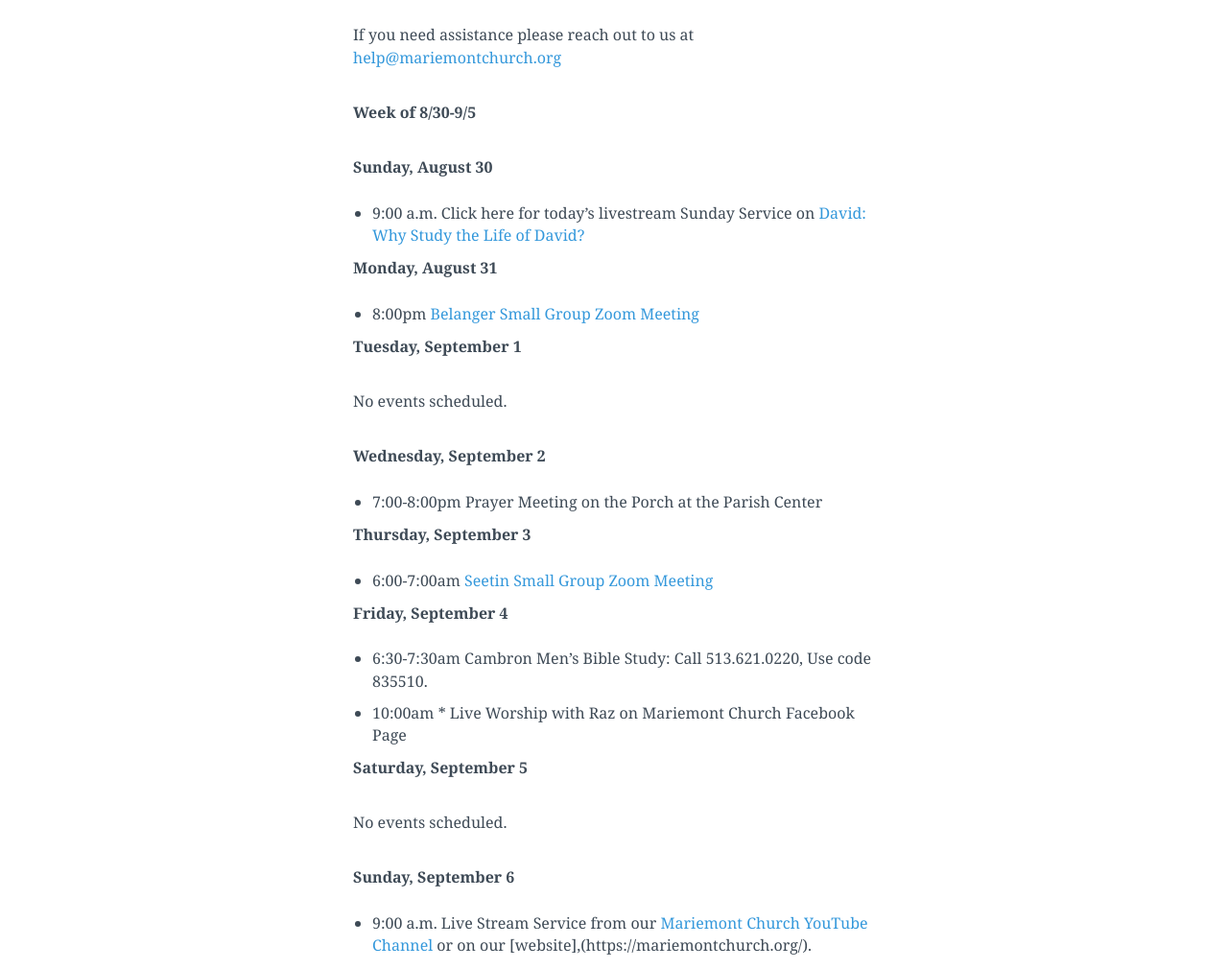
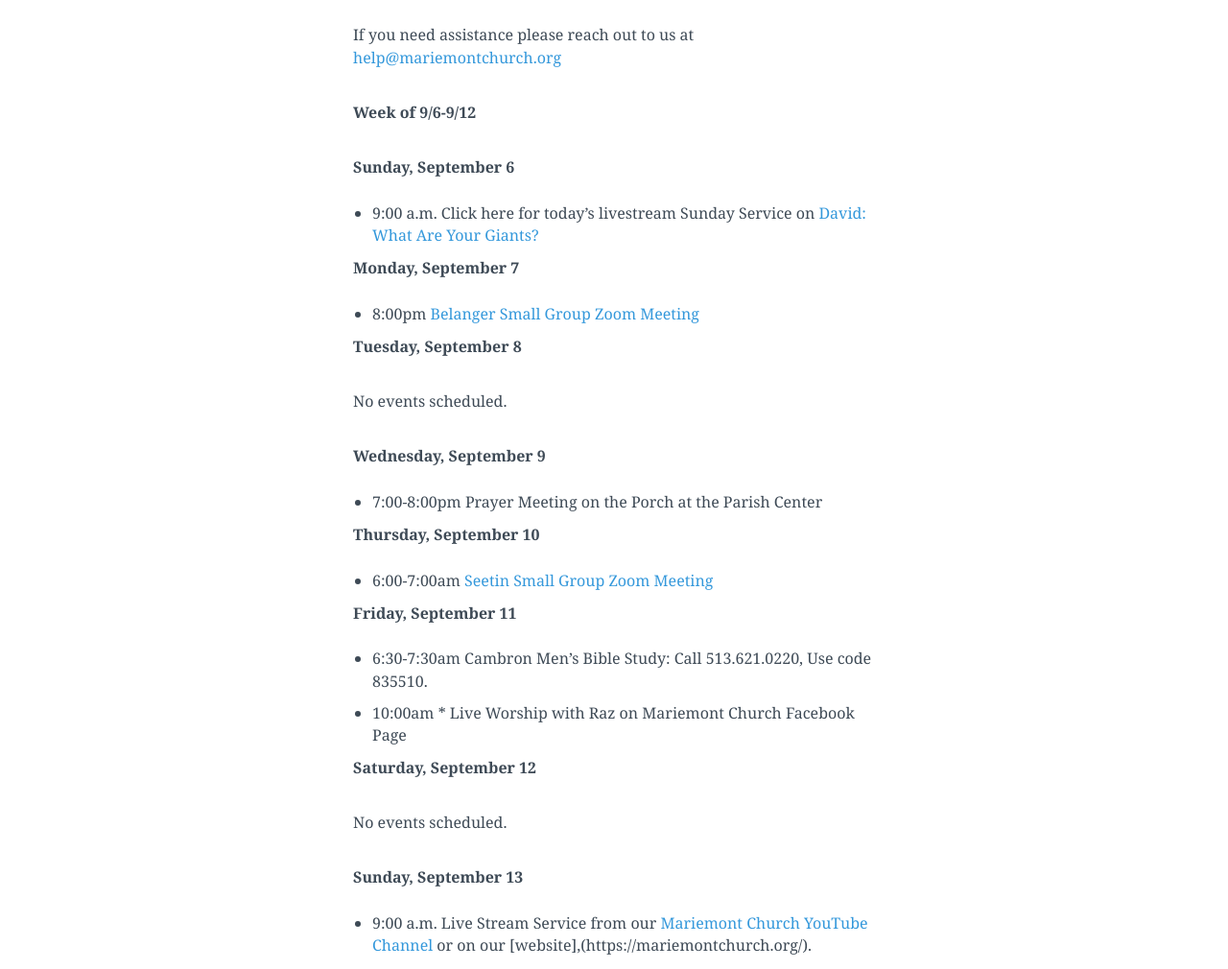
Before and after one commit to lukemoderwell/mariemont, a Jekyll site: the page built from updates.markdown, in a window 1280 px wide and 1400 px high. Shown: the part 311-1321 px from the top of the window at 96% size. Built offline with Jekyll 4.4.1, drawn with Linux system fonts in a browser that asks for light colours; nearby versions of some CDN libraries.

Commit message:
Updated Updates

```diff
--- a/updates.markdown
+++ b/updates.markdown
@@ -15,38 +15,38 @@ If you are new to our online church community, we would love to pray for you and
 
 If you need assistance please reach out to us at [help@mariemontchurch.org](http://help@mariemontchurch.org)
 
-**Week of 8/30-9/5**
+**Week of 9/6-9/12**
 
-**Sunday, August 30**
+**Sunday, September 6**
 
-* 9:00 a.m. Click here for today's livestream Sunday Service on [David: Why Study the Life of David?](https://youtu.be/brV8RVVukgw)
+* 9:00 a.m. Click here for today's livestream Sunday Service on [David: What Are Your Giants?](https://youtu.be/qdvaBRxQkSg)
 
-**Monday, August 31**
+**Monday, September 7**
 
 * 8:00pm [Belanger Small Group Zoom Meeting ](https://us04web.zoom.us/j/5657171238)
 
-**Tuesday, September 1**
+**Tuesday, September 8**
 
 No events scheduled.
 
-**Wednesday, September 2**
+**Wednesday, September 9**
 
 * 7:00-8:00pm Prayer Meeting on the Porch at the Parish Center
 
-**Thursday, September 3**
+**Thursday, September 10**
 
 * 6:00-7:00am [Seetin Small Group Zoom Meeting](https://zoom.us/j/390610405pwd=cy9wQkRFZm1wSG1RSk1yM0VjZW42Zz09)
 
-**Friday, September 4**
+**Friday, September 11**
 
 * 6:30-7:30am Cambron Men's Bible Study: Call 513.621.0220, Use code 835510.
 * 10:00am * Live Worship with Raz on Mariemont Church Facebook Page
 
-**Saturday, September 5**
+**Saturday, September 12**
 
 No events scheduled.
 
-**Sunday, September 6**
+**Sunday, September 13**
 
 * 9:00 a.m. Live Stream Service from our [Mariemont Church YouTube Channel](https://www.youtube.com/c/MariemontChurch/videos) or on our [website],(https://mariemontchurch.org/).
 
```
